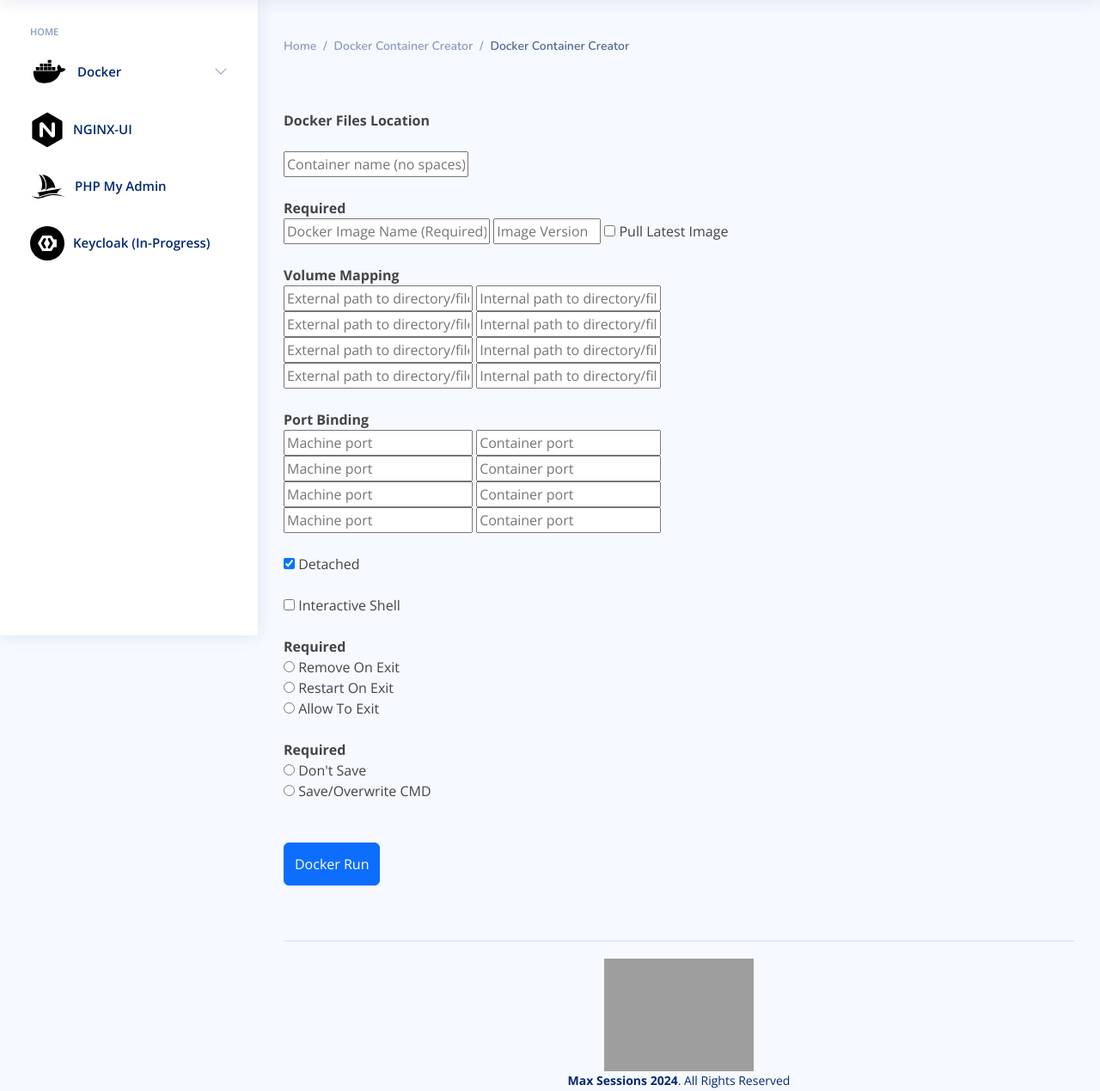
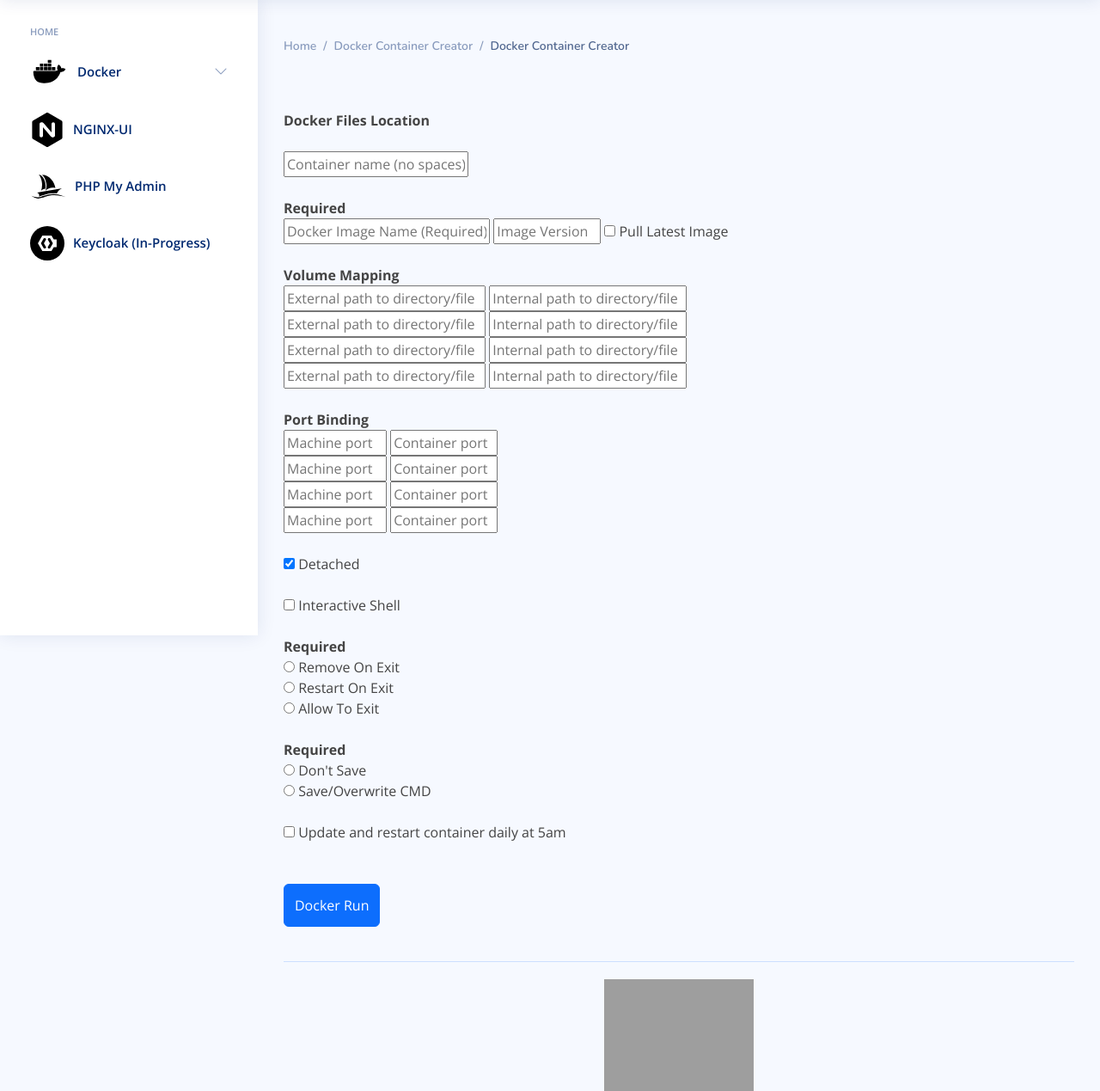
Before and after one commit to Fire-Break-158/maxsessions.com, a Flask app: template app/blueprints/dockertools/templates/container_creator.html in a window 1280 px wide. Shown: the part 61-1330 px from the top of the page at 86% size. Run offline with Flask 3, Linux system fonts and the light colour scheme; the template is opened without the code that fills it, so the values that code supplies are empty; some libraries are stand-ins or nearby versions; grey boxes are pictures that could not be loaded.

```diff
--- a/app/blueprints/dockertools/templates/container_creator.html
+++ b/app/blueprints/dockertools/templates/container_creator.html
@@ -75,7 +75,7 @@
         </b>
     </div>
     <div>
-        <input type="text" name="image" placeholder="Docker Image Name (Required)" style="width: 240px;">
+        <input type="text" name="image" placeholder="Docker Image Name (Required)" style="width: 240px;" required>
         <input type="text" name="tag" placeholder="Image Version" style="width: 125px;">
         <input type="checkbox" id="latest" name="latest" value="option1">
         <label for="latest">Pull Latest Image</label>
@@ -88,17 +88,17 @@
     </th>
     <br>
     <div>
-        <input type="text" name="-v1" placeholder="External path to directory/file" style="width: 220px;">
-        <input type="text" name="-v12" placeholder="Internal path to directory/file" style="width: 215px;">
+        <input type="text" name="-v1" placeholder="External path to directory/file" style="width: 235px;">
+        <input type="text" name="-v12" placeholder="Internal path to directory/file" style="width: 230px;">
         <br>
-        <input type="text" name="-v2" placeholder="External path to directory/file" style="width: 220px;">
-        <input type="text" name="-v22" placeholder="Internal path to directory/file" style="width: 215px;">
+        <input type="text" name="-v2" placeholder="External path to directory/file" style="width: 235px;">
+        <input type="text" name="-v22" placeholder="Internal path to directory/file" style="width: 230px;">
         <br>
-        <input type="text" name="-v3" placeholder="External path to directory/file" style="width: 220px;">
-        <input type="text" name="-v32" placeholder="Internal path to directory/file" style="width: 215px;">
+        <input type="text" name="-v3" placeholder="External path to directory/file" style="width: 235px;">
+        <input type="text" name="-v32" placeholder="Internal path to directory/file" style="width: 230px;">
         <br>
-        <input type="text" name="-v4" placeholder="External path to directory/file" style="width: 220px;">
-        <input type="text" name="-v42" placeholder="Internal path to directory/file" style="width: 215px;">
+        <input type="text" name="-v4" placeholder="External path to directory/file" style="width: 235px;">
+        <input type="text" name="-v42" placeholder="Internal path to directory/file" style="width: 230px;">
     </div>
     <br>
     <th>
@@ -107,17 +107,17 @@
         </b>
     </th>
     <div>
-        <input type="text" name="-p1" placeholder="Machine port" style="width: 220px;">
-        <input type="text" name="-p12" placeholder="Container port" style="width: 215px;">
+        <input type="text" name="-p1" placeholder="Machine port" style="width: 120px;">
+        <input type="text" name="-p12" placeholder="Container port" style="width: 125px;">
         <br>
-        <input type="text" name="-p2" placeholder="Machine port" style="width: 220px;">
-        <input type="text" name="-p22" placeholder="Container port" style="width: 215px;">
+        <input type="text" name="-p2" placeholder="Machine port" style="width: 120px;">
+        <input type="text" name="-p22" placeholder="Container port" style="width: 125px;">
         <br>
-        <input type="text" name="-p3" placeholder="Machine port" style="width: 220px;">
-        <input type="text" name="-p32" placeholder="Container port" style="width: 215px;">
+        <input type="text" name="-p3" placeholder="Machine port" style="width: 120px;">
+        <input type="text" name="-p32" placeholder="Container port" style="width: 125px;">
         <br>
-        <input type="text" name="-p4" placeholder="Machine port" style="width: 220px;">
-        <input type="text" name="-p42" placeholder="Container port" style="width: 215px;">
+        <input type="text" name="-p4" placeholder="Machine port" style="width: 120px;">
+        <input type="text" name="-p42" placeholder="Container port" style="width: 125px;">
     </div>
     <br>
     <div>
@@ -136,7 +136,7 @@
         </b>
     </div>
     <div>
-        <input type="radio" id="--rm" name="exitoption" value="--rm"required>
+        <input type="radio" id="--rm" name="exitoption" value="--rm" required>
         <label for="--rm">Remove On Exit</label>
         <br>
         <input type="radio" id="--restart" name="exitoption" value="--restart">
@@ -152,11 +152,17 @@
         </b>
     </div>
     <div>
-        <input type="radio" id="dontsave" name="CMDoption" value="dontsave">
+        <input type="radio" id="dontsave" name="CMDoption" value="dontsave" required>
         <label for="dontsave">Don't Save</label>
         <br>
         <input type="radio" id="save" name="CMDoption" value="save">
         <label for="save">Save/Overwrite CMD</label>
+    </div>
+    <br>
+    <div>
+        <input type="checkbox" id="update_reboot" name="update_reboot" value="update_reboot">
+        <label for="update_reboot">Update and restart container daily at 5am</label>
+    </div>
 
         {% if CMDCont %}
             <br>
```
Also changed, not shown: app/backbone.py (+0 -7 lines), app/blueprints/dockertools/dockertools.py (+14 -1 lines).
